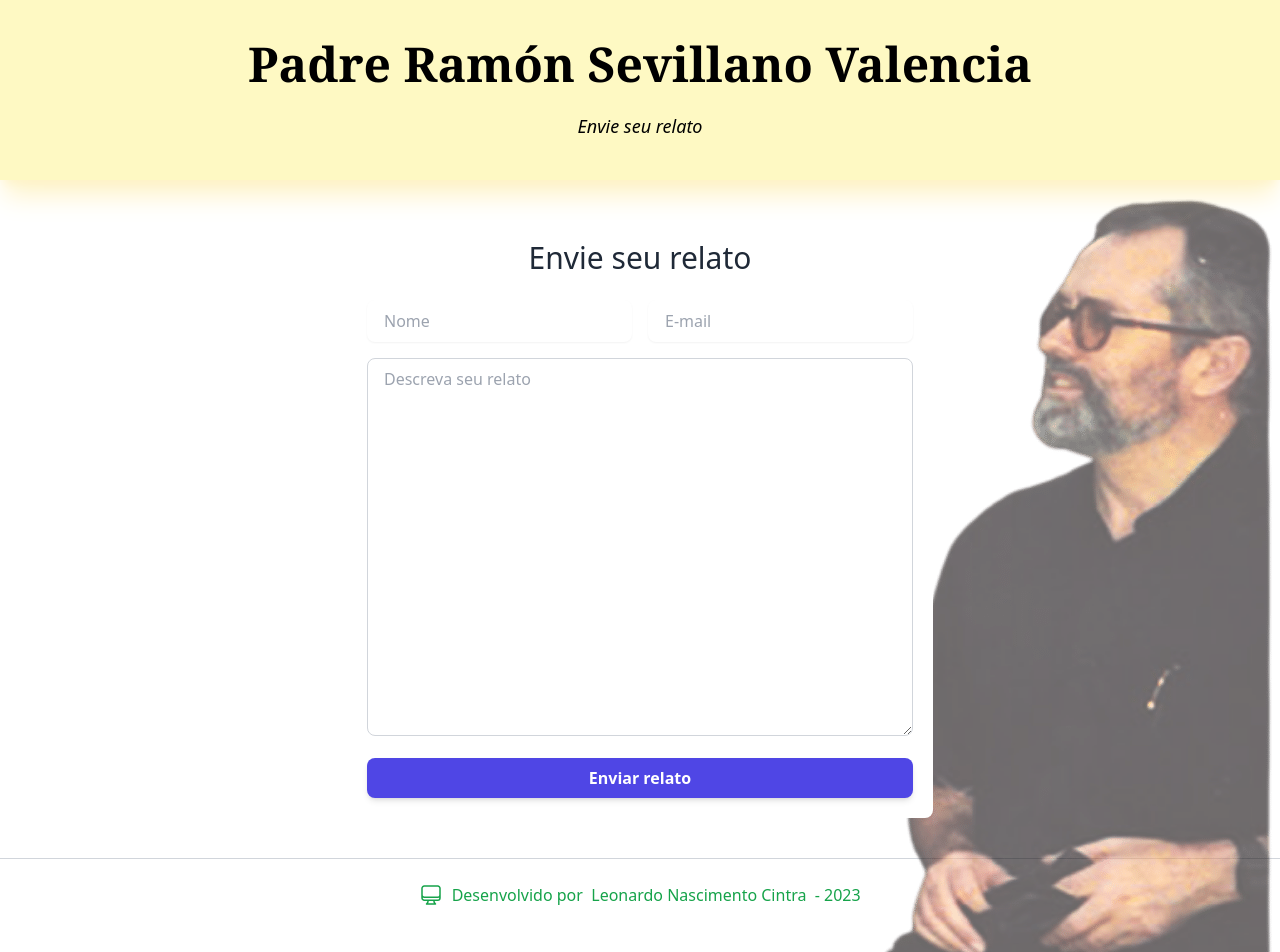
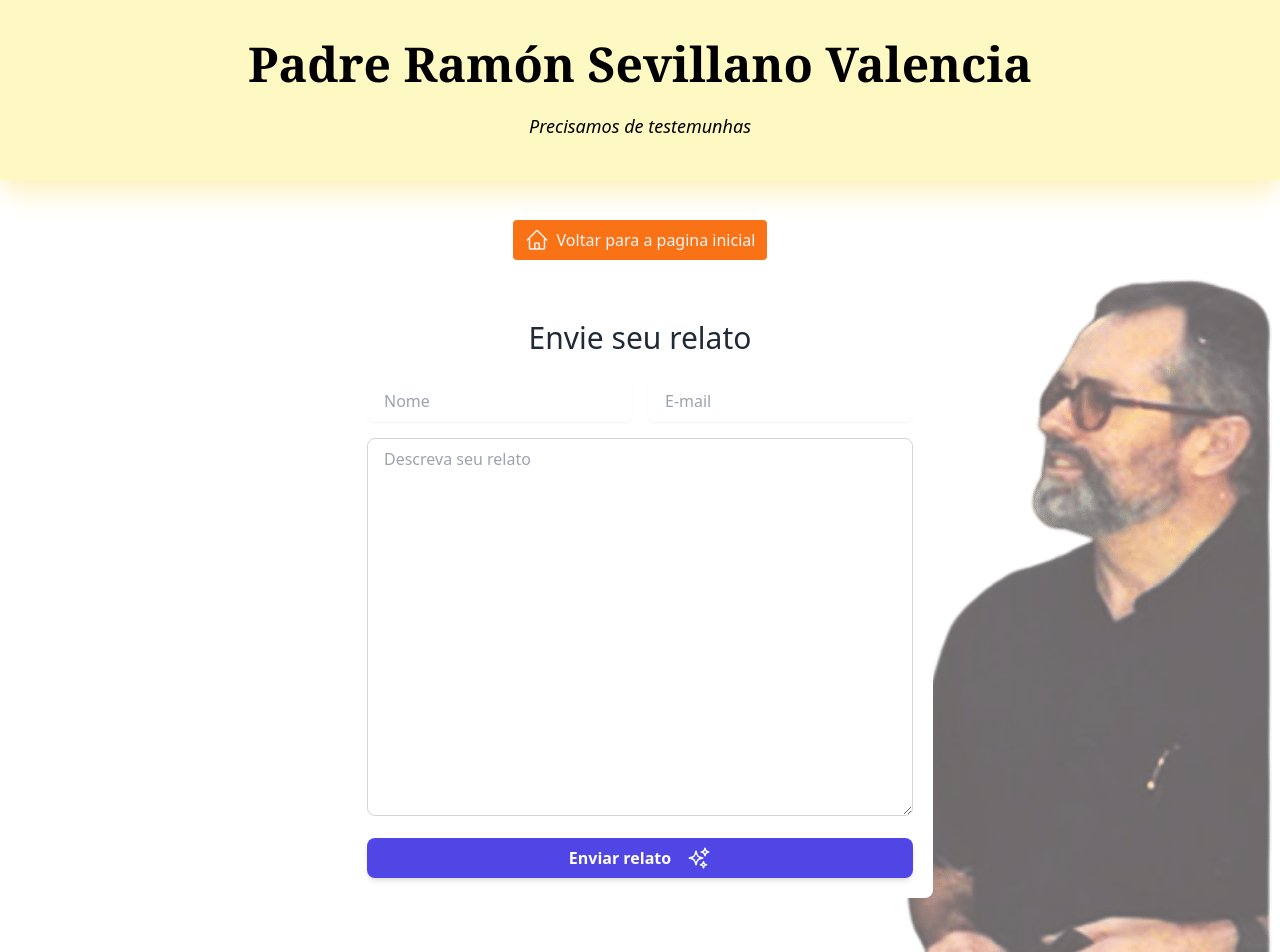
Before and after one commit to leonardocintra/padre-ramon, a Next.js app: page /contato in a window 1280 px wide. Shown: the top 952 px of the page. Built offline with nearby package versions, Linux system fonts and the light colour scheme.

Commit message:
chore: rotocadinha final

```diff
--- a/components/Footer.tsx
+++ b/components/Footer.tsx
@@ -2,7 +2,7 @@ interface FooterProps {}
 
 export default function Footer(props: FooterProps) {
   return (
-    <div className="container mx-auto px-4 border-t border-gray-300">
+    <div className="container mx-auto px-4 border-t border-gray-300 mt-10">
       <div className="flex flex-col justify-center items-center sm:flex-row text-green-600 font-extralight py-6">
         <svg
           xmlns="http://www.w3.org/2000/svg"
--- a/components/QuadroPost.tsx
+++ b/components/QuadroPost.tsx
@@ -1,6 +1,6 @@
 import Image from "next/image";
 import Link from "next/link";
-import FotoPadreRamon1 from "public/img/brasilia/2.jpg";
+import FotoPadreRamon1 from "public/img/brasilia/1.jpg";
 
 interface QuadroPostProps {}
 
@@ -44,7 +44,7 @@ export default function QuadroPost(props: QuadroPostProps) {
               </p>
             </div>
 
-            <div className="mt-4">
+            <div className="flex justify-center sm:justify-start mt-4">
               <Link
                 href={"contato"}
                 className="inline-flex items-center bg-orange-500 text-gray-100 font-medium px-3 py-2 rounded"
@@ -63,7 +63,7 @@ export default function QuadroPost(props: QuadroPostProps) {
                     d="M21.75 9v.906a2.25 2.25 0 01-1.183 1.981l-6.478 3.488M2.25 9v.906a2.25 2.25 0 001.183 1.981l6.478 3.488m8.839 2.51l-4.66-2.51m0 0l-1.023-.55a2.25 2.25 0 00-2.134 0l-1.022.55m0 0l-4.661 2.51m16.5 1.615a2.25 2.25 0 01-2.25 2.25h-15a2.25 2.25 0 01-2.25-2.25V8.844a2.25 2.25 0 011.183-1.98l7.5-4.04a2.25 2.25 0 012.134 0l7.5 4.04a2.25 2.25 0 011.183 1.98V19.5z"
                   />
                 </svg>
-                Enviar um relato
+                <h1>Enviar um relato</h1>
               </Link>
             </div>
           </div>
--- a/pages/contato.tsx
+++ b/pages/contato.tsx
@@ -3,6 +3,7 @@ import Cabecalho from "../components/Cabecalho";
 import Footer from "../components/Footer";
 import { SendEmailInterface } from "./api/interfaces/sendgrid-interface";
 import FotoPadreRamon from "public/img/editada/ramon.png";
+import Link from "next/link";
 
 export default function Contato() {
   const handleSubmit = async () => {
@@ -57,8 +58,30 @@ export default function Contato() {
     <div className="max-h-full">
       <Cabecalho
         titulo="Padre Ramón Sevillano Valencia"
-        subTitulo="Envie seu relato"
+        subTitulo="Precisamos de testemunhas"
       />
+      <div className="flex justify-center items-center mt-10">
+        <Link
+          href={"/"}
+          className="inline-flex items-center bg-orange-500 text-gray-100 font-medium px-3 py-2 rounded"
+        >
+          <svg
+            xmlns="http://www.w3.org/2000/svg"
+            fill="none"
+            viewBox="0 0 24 24"
+            strokeWidth={1.5}
+            stroke="currentColor"
+            className="w-6 h-6 mr-2"
+          >
+            <path
+              strokeLinecap="round"
+              strokeLinejoin="round"
+              d="M2.25 12l8.954-8.955c.44-.439 1.152-.439 1.591 0L21.75 12M4.5 9.75v10.125c0 .621.504 1.125 1.125 1.125H9.75v-4.875c0-.621.504-1.125 1.125-1.125h2.25c.621 0 1.125.504 1.125 1.125V21h4.125c.621 0 1.125-.504 1.125-1.125V9.75M8.25 21h8.25"
+            />
+          </svg>
+          Voltar para a pagina inicial
+        </Link>
+      </div>
       <div className="flex justify-end h-full max-h-96">
         <Image
           src={FotoPadreRamon}
@@ -108,9 +131,23 @@ export default function Contato() {
               <div className="col-span-2 text-right">
                 <button
                   type="submit"
-                  className="py-2 px-4  bg-indigo-600 hover:bg-indigo-700 focus:ring-indigo-500 focus:ring-offset-indigo-200 text-white w-full transition ease-in duration-200 text-center text-base font-semibold shadow-md focus:outline-none focus:ring-2 focus:ring-offset-2  rounded-lg "
+                  className="flex py-2 px-4  bg-indigo-600 hover:bg-indigo-700 focus:ring-indigo-500 focus:ring-offset-indigo-200 text-white w-full transition ease-in duration-200 justify-center text-base font-semibold shadow-md focus:outline-none focus:ring-2 focus:ring-offset-2  rounded-lg"
                 >
                   Enviar relato
+                  <svg
+                    xmlns="http://www.w3.org/2000/svg"
+                    fill="none"
+                    viewBox="0 0 24 24"
+                    strokeWidth={1.5}
+                    stroke="currentColor"
+                    className="w-6 h-6 ml-4"
+                  >
+                    <path
+                      strokeLinecap="round"
+                      strokeLinejoin="round"
+                      d="M9.813 15.904L9 18.75l-.813-2.846a4.5 4.5 0 00-3.09-3.09L2.25 12l2.846-.813a4.5 4.5 0 003.09-3.09L9 5.25l.813 2.846a4.5 4.5 0 003.09 3.09L15.75 12l-2.846.813a4.5 4.5 0 00-3.09 3.09zM18.259 8.715L18 9.75l-.259-1.035a3.375 3.375 0 00-2.455-2.456L14.25 6l1.036-.259a3.375 3.375 0 002.455-2.456L18 2.25l.259 1.035a3.375 3.375 0 002.456 2.456L21.75 6l-1.035.259a3.375 3.375 0 00-2.456 2.456zM16.894 20.567L16.5 21.75l-.394-1.183a2.25 2.25 0 00-1.423-1.423L13.5 18.75l1.183-.394a2.25 2.25 0 001.423-1.423l.394-1.183.394 1.183a2.25 2.25 0 001.423 1.423l1.183.394-1.183.394a2.25 2.25 0 00-1.423 1.423z"
+                    />
+                  </svg>
                 </button>
               </div>
             </div>
```
Also changed, not shown: components/QuadroFotos.tsx (+9 -9 lines).
